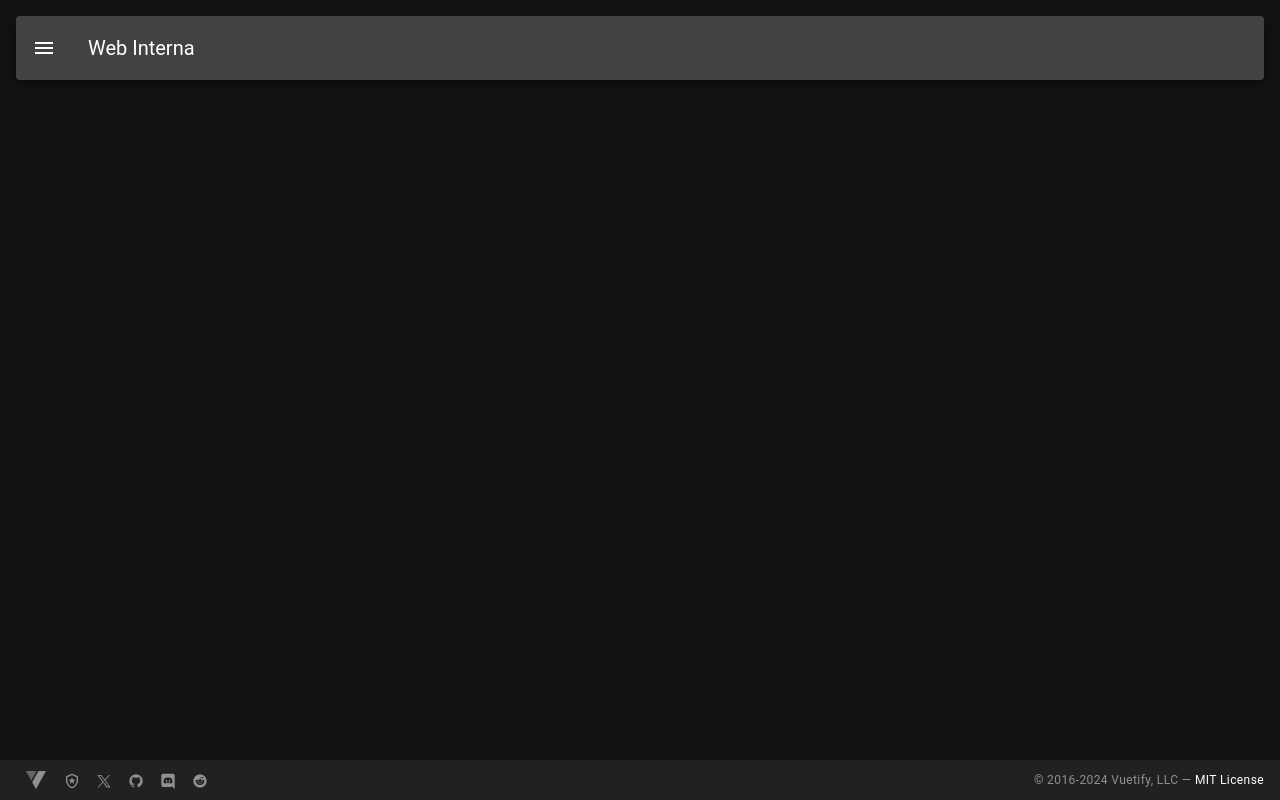
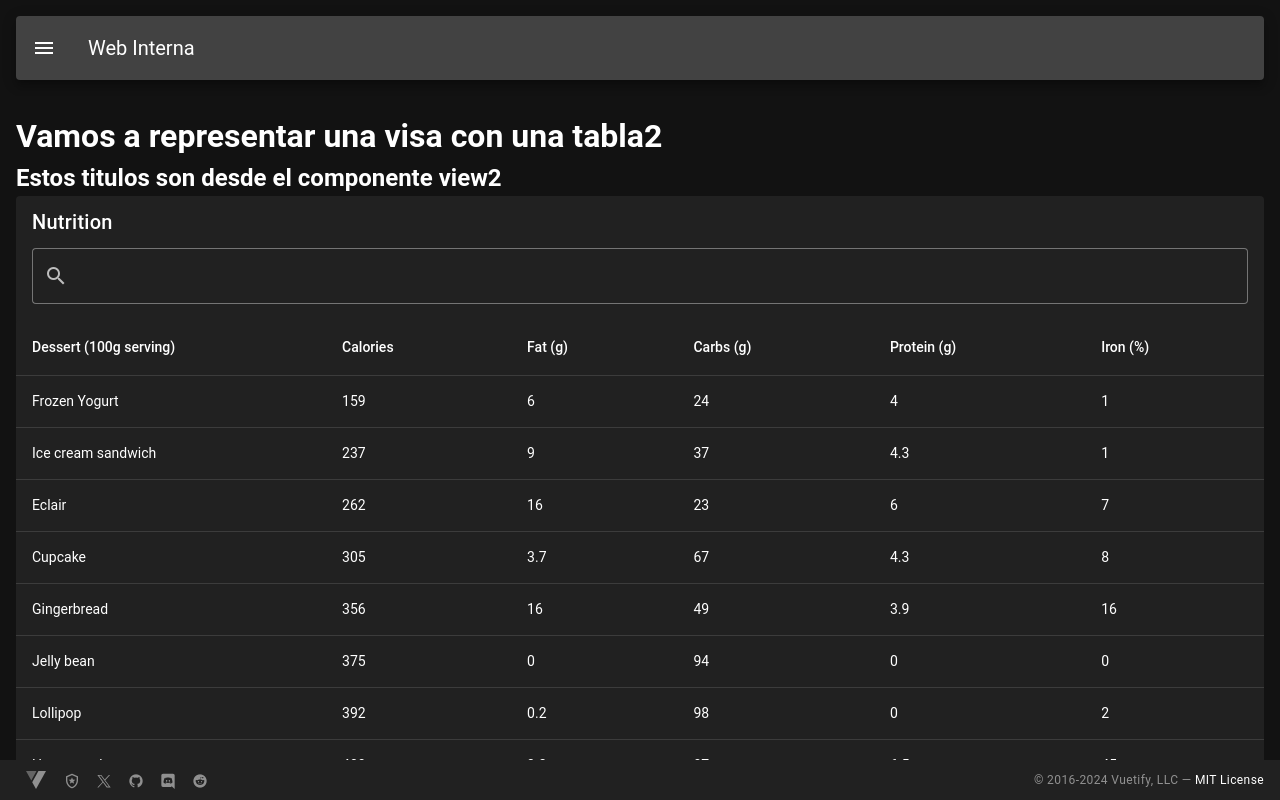
Before and after one commit to jrubioh1/vue, a Vue app in the folder prueba/: page /tablas2 in a window 1280 px wide. Shown: the top 800 px of the page. Built offline with nearby package versions, Linux system fonts and the light colour scheme.

Commit message:
TABLAS CON PROPS

```diff
--- a/prueba/src/components/TablaComponent.vue
+++ b/prueba/src/components/TablaComponent.vue
@@ -3,9 +3,18 @@
     <hr>
     <h3>Datos desde el componente componente</h3>
 
+    <v-data-table :items="items"></v-data-table>
+
 </template>
 
-<script lang="ts" setup>
+<script lang="js" setup>
+
+import {} from 'vue'
+
+const props= defineProps(["datos"])
+
+let items= props.datos
+
 </script>
 
 <style scoped>
--- /dev/null
+++ b/prueba/src/components/TablaComponent2.vue
@@ -0,0 +1,42 @@
+
+ <template>
+  <v-card
+    title="Nutrition"
+    flat
+>
+     <template v-slot:text>
+      <v-text-field
+        v-model="search"
+        label="Search"
+        prepend-inner-icon="mdi-magnify"
+        variant="outlined"
+        hide-details
+        single-line
+      ></v-text-field>
+    </template>
+
+    <v-data-table
+      :headers="headers"
+      :items="desserts"
+      :search="search"
+    ></v-data-table>
+  </v-card>
+</template>
+
+
+<script lang="ts" setup>
+
+import { ref} from 'vue'
+
+const props= defineProps(["datos", "headers"])
+
+let desserts= props.datos
+let headers=props.headers
+console.log(desserts)
+console.log(headers)
+let search=ref("")
+
+</script>
+
+<style scoped>
+</style>
--- a/prueba/src/layouts/HeaderLayout.vue
+++ b/prueba/src/layouts/HeaderLayout.vue
@@ -54,7 +54,7 @@ import {ref} from 'vue'
         { title: 'Incio', route:"/" },
         { title: 'Page Adios', route:"/adios"},
         { title: 'Tablas', route:"/tablas" },
-        { title: 'Click Me 2', route:"/"},
+        { title: 'Tablas2', route:"/tablas2"},
       ])
 
 </script>
--- a/prueba/src/pages/TablasView.vue
+++ b/prueba/src/pages/TablasView.vue
@@ -2,12 +2,76 @@
 
     <h1>Vamos a representar una visa con una tabla</h1>
     <h2>Estos titulos son desde el componente view</h2>
-    <TablaComponent/>
+    <TablaComponent :datos="items"/>
 
 </template>
 
 <script lang="ts" setup>
 import TablaComponent from '@/components/TablaComponent.vue'
+import {ref, reactive} from 'vue'
+
+const items = reactive([
+  {
+    name: 'Lion',
+    species: 'Panthera leo',
+    diet: 'Carnivore',
+    habitat: 'Savanna, Grasslands'
+  },
+  {
+    name: 'Giraffe',
+    species: 'Giraffa camelopardalis',
+    diet: 'Herbivore',
+    habitat: 'Savanna, Woodlands'
+  },
+  {
+    name: 'Kangaroo',
+    species: 'Macropus rufus',
+    diet: 'Herbivore',
+    habitat: 'Grasslands, Open Woodlands'
+  },
+  {
+    name: 'Polar Bear',
+    species: 'Ursus maritimus',
+    diet: 'Carnivore',
+    habitat: 'Arctic Sea Ice, Tundra'
+  },
+  {
+    name: 'Chimpanzee',
+    species: 'Pan troglodytes',
+    diet: 'Omnivore',
+    habitat: 'Tropical Rainforests'
+  },
+  {
+    name: 'Cheetah',
+    species: 'Acinonyx jubatus',
+    diet: 'Carnivore',
+    habitat: 'Grasslands, Savanna'
+  },
+  {
+    name: 'Koala',
+    species: 'Phascolarctos cinereus',
+    diet: 'Herbivore',
+    habitat: 'Eucalyptus Forests'
+  },
+  {
+    name: 'Hippopotamus',
+    species: 'Hippopotamus amphibius',
+    diet: 'Herbivore',
+    habitat: 'Rivers, Lakes, Wetlands'
+  },
+  {
+    name: 'Rhinoceros',
+    species: 'Diceros bicornis',
+    diet: 'Herbivore',
+    habitat: 'Grasslands, Savanna'
+  },
+  {
+    name: 'Octopus',
+    species: 'Octopus vulgaris',
+    diet: 'Carnivore',
+    habitat: 'Coral Reefs, Rocky Shores'
+  }
+])
 </script>
 
 <style scoped>
--- /dev/null
+++ b/prueba/src/pages/TablasView2.vue
@@ -0,0 +1,111 @@
+<template>
+
+    <h1>Vamos a representar una visa con una tabla2</h1>
+    <h2>Estos titulos son desde el componente view2</h2>
+    <TablaComponent2 :datos="items" :headers="headers"/>
+
+</template>
+
+<script lang="ts" setup>
+import TablaComponent2 from '@/components/TablaComponent2.vue'
+import { reactive} from 'vue'
+
+const items = reactive([
+          {
+            name: 'Frozen Yogurt',
+            calories: 159,
+            fat: 6.0,
+            carbs: 24,
+            protein: 4.0,
+            iron: 1,
+          },
+          {
+            name: 'Ice cream sandwich',
+            calories: 237,
+            fat: 9.0,
+            carbs: 37,
+            protein: 4.3,
+            iron: 1,
+          },
+          {
+            name: 'Eclair',
+            calories: 262,
+            fat: 16.0,
+            carbs: 23,
+            protein: 6.0,
+            iron: 7,
+          },
+          {
+            name: 'Cupcake',
+            calories: 305,
+            fat: 3.7,
+            carbs: 67,
+            protein: 4.3,
+            iron: 8,
+          },
+          {
+            name: 'Gingerbread',
+            calories: 356,
+            fat: 16.0,
+            carbs: 49,
+            protein: 3.9,
+            iron: 16,
+          },
+          {
+            name: 'Jelly bean',
+            calories: 375,
+            fat: 0.0,
+            carbs: 94,
+            protein: 0.0,
+            iron: 0,
+          },
+          {
+            name: 'Lollipop',
+            calories: 392,
+            fat: 0.2,
+            carbs: 98,
+            protein: 0,
+            iron: 2,
+          },
+          {
+            name: 'Honeycomb',
+            calories: 408,
+            fat: 3.2,
+            carbs: 87,
+            protein: 6.5,
+            iron: 45,
+          },
+          {
+            name: 'Donut',
+            calories: 452,
+            fat: 25.0,
+            carbs: 51,
+            protein: 4.9,
+            iron: 22,
+          },
+          {
+            name: 'KitKat',
+            calories: 518,
+            fat: 26.0,
+            carbs: 65,
+            protein: 7,
+            iron: 6,
+          },
+        ])
+
+const headers=reactive([  {
+            align: 'start',
+            key: 'name',
+            sortable: false,
+            title: 'Dessert (100g serving)',
+          },
+          { key: 'calories', title: 'Calories' },
+          { key: 'fat', title: 'Fat (g)' },
+          { key: 'carbs', title: 'Carbs (g)' },
+          { key: 'protein', title: 'Protein (g)' },
+          { key: 'iron', title: 'Iron (%)' },
+        ])
+</script>
+
+<style scoped>
+</style>
--- a/prueba/src/router/index.js
+++ b/prueba/src/router/index.js
@@ -3,11 +3,14 @@ import { createRouter, createWebHistory } from 'vue-router'
 import HelloWorld from '@/components/HelloWorld.vue'
 import TablasView from '@/pages/TablasView'
 import AdiosView from '@/pages/AdiosView.vue'
+import TablasView2 from '@/pages/TablasView2'
+
 
 const routes=[
   {path:'/', component: HelloWorld, name: "helloWorld"},
    {path:'/adios', component: AdiosView, name: "adios"},
-    {path:'/tablas', component: TablasView, name: "tablas"}
+    {path:'/tablas', component: TablasView, name: "tablas"},
+     {path:'/tablas2', component: TablasView2, name: "tablas2"}
 ]
 const router = createRouter({
   history: createWebHistory(import.meta.env.BASE_URL),
```
